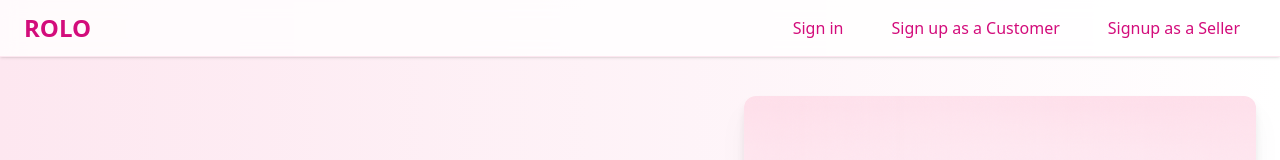
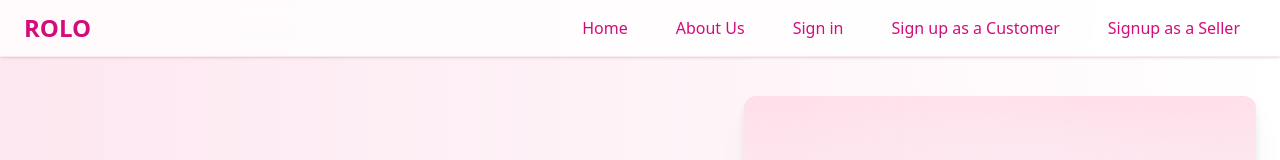
Before and after one commit to kavisha777/Uki-Final-Project---Final-Folder, a React (Vite) app in the folder frontend/: page / in a window 1280 px wide. Shown: the top 160 px of the page. Built offline with nearby package versions, Linux system fonts and the light colour scheme; no server answers.

Commit message:
navbardone

```diff
--- a/frontend/src/components/Navbar.jsx
+++ b/frontend/src/components/Navbar.jsx
@@ -40,6 +40,20 @@ const Navbar = ({ onLogin, onSignup }) => {
     else navigate('/user-dashboard');
   };
 
+
+  const handleAboutUsClick = () => {
+    if (window.location.pathname !== '/') {
+      // Navigate home first, then scroll after load
+      localStorage.setItem('scrollToAbout', 'true');
+      navigate('/');
+    } else {
+      const section = document.getElementById('how-it-works');
+      if (section) {
+        section.scrollIntoView({ behavior: 'smooth' });
+      }
+    }
+  };
+
   return (
     <nav className="fixed top-0 left-0 w-full z-50 bg-white/80 backdrop-blur border-b border-[#FDE7F0] shadow">
       <div className="max-w-7xl mx-auto px-6 py-3 flex justify-between items-center">
@@ -50,6 +64,20 @@ const Navbar = ({ onLogin, onSignup }) => {
 
         {/* Right Controls */}
         <div className="flex items-center gap-4">
+        <button
+  onClick={() => navigate('/')}
+  className="text-[#D30C7B] font-medium hover:text-white hover:bg-[#D30C7B] px-4 py-1 rounded transition"
+>
+  Home
+</button>
+
+<button
+  onClick={handleAboutUsClick}
+  className="text-[#D30C7B] font-medium hover:text-white hover:bg-[#D30C7B] px-4 py-1 rounded transition"
+>
+  About Us
+</button>
+
           {!isLoggedIn ? (
             <>
               <button onClick={onLogin} className="text-[#D30C7B] font-medium hover:text-white hover:bg-[#D30C7B] px-4 py-1 rounded transition">
--- a/frontend/src/pages/Home.jsx
+++ b/frontend/src/pages/Home.jsx
@@ -66,6 +66,17 @@ const Home = () => {
       .catch(err => console.error("Error fetching featured items:", err));
   }, []);
 
+  useEffect(() => {
+    const shouldScroll = localStorage.getItem('scrollToAbout');
+    if (shouldScroll === 'true') {
+      localStorage.removeItem('scrollToAbout');
+      setTimeout(() => {
+        const section = document.getElementById('how-it-works');
+        if (section) section.scrollIntoView({ behavior: 'smooth' });
+      }, 300); // Delay to wait for DOM to load
+    }
+  }, []);
+
   const howItWorks = {
     renter: [
       { title: "Browse Items", icon: Store },
@@ -126,7 +137,7 @@ const Home = () => {
       </section>
 
       {/* How It Works */}
-      <section className="py-16 text-center bg-white">
+      <section  id="how-it-works" className="py-16 text-center bg-white">
         <h2 className="text-3xl font-bold mb-6">How ROLO Works</h2>
         <div className="flex justify-center mb-8">
           {["renter", "seller"].map(tab => (
```
